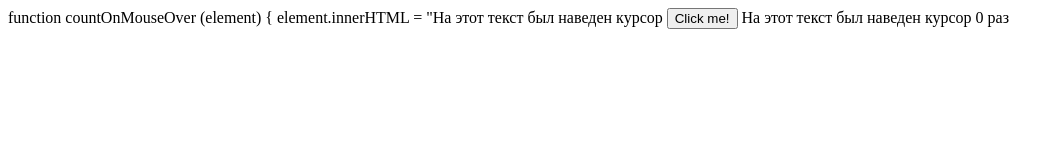
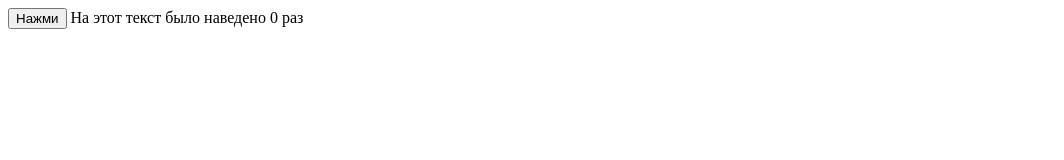
Before and after one commit to MonsieurVictor/JavaScriptLessons, a plain HTML site: page lesson13_eventScript/index.html in a window 1280 px wide. Shown: the whole page, without its empty margins (0-1064 px from the left). Drawn offline with Linux system fonts and the light colour scheme.

Commit message:
refactored lesson13_eventScript
refactored lesson13_eventScript

```diff
--- a/lesson13_eventScript/index.html
+++ b/lesson13_eventScript/index.html
@@ -3,16 +3,23 @@
 <head>
     <meta charset="UTF-8">
     <title>Events</title>
-    <script type="text/javascript">
-        function buttonClick (button){
-            alert("Вы нажали на кнопку. Кнопка имеет имя " + button.name + " , также value равно " + button.value + ".")
-            }
-    </script>
-        function countOnMouseOver (element) {
-            element.innerHTML = "На этот текст был наведен курсор
+
+
 </head>
-<body onload = "alert('Страница загружена')">
-    <input type="button" name="b" value="Click me!" onclick="buttonClick (this)" />
-    <span onmouseover="countOnMouseOver (this)"> На этот текст был наведен курсор 0 раз</span>
-</body>
+<body>
+<script type="text/javascript">
+    var counter = 0;
+    function clickCounter (button) {
+        alert("Вы нажали на кнопку")
+    }
+
+    function hoverCounter (element) {
+        counter++;
+        element.innerHTML= "На этот текст было наведено " + counter + " раз";
+    }
+
+</script>
+<input id="clickCounter" type="button" name="b" value="Нажми"onclick="clickCounter (this)" />
+<span onmouseover="hoverCounter (this)">На этот текст было наведено 0 раз</span>
+</body>﻿
 </html>
```
